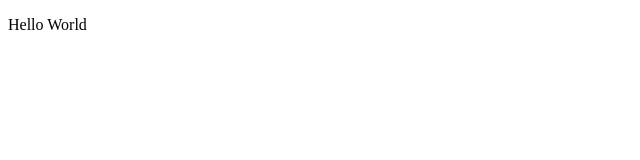
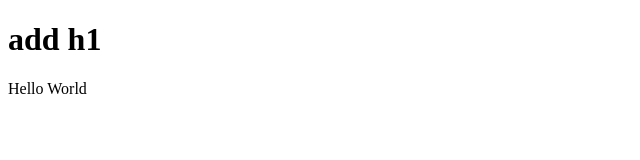
Before and after one commit to yuumizoi/fbc-practice, a plain HTML site: page index.html in a window 1280 px wide. Shown: the whole page, without its empty margins (0-640 px from the left). Drawn offline with Linux system fonts and the light colour scheme.

Commit message:
h1を追加

```diff
--- a/index.html
+++ b/index.html
@@ -25,6 +25,7 @@
 </head>
 
 <body>
+  <h1>add h1</h1>
   <p>Hello World</p>
 </body>
 
```
